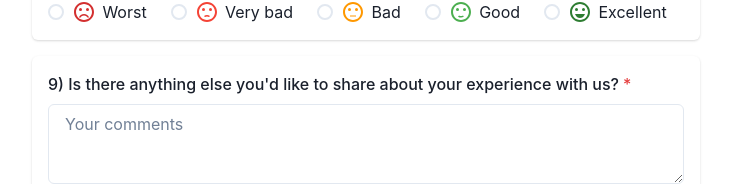
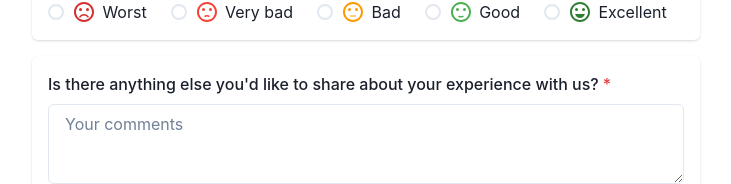
Before and after one commit to gandharvak/composite-material-calculator, a React (Vite) app in the folder frontend/: page /feedback in a window 1280 px wide. Shown: the part 911-1095 px from the top of the page, without its empty margins (274-1005 px from the left). Built offline with nearby package versions, Linux system fonts and the light colour scheme; sample sign-in values are in the browser's storage.

Commit message:
Minor: Form text changed

```diff
--- a/frontend/src/components/Feedback.jsx
+++ b/frontend/src/components/Feedback.jsx
@@ -193,7 +193,7 @@ function Feedback() {
         }
         <Card p={4} mb={4}>
           <FormControl display="flex" flexDir="column" isRequired>
-            <FormLabel>{"9) Is there anything else you'd like to share about your experience with us?"}</FormLabel>
+            <FormLabel>{"Is there anything else you'd like to share about your experience with us?"}</FormLabel>
             <Textarea
               name="additionalComments"
               placeholder="Your comments"
```
